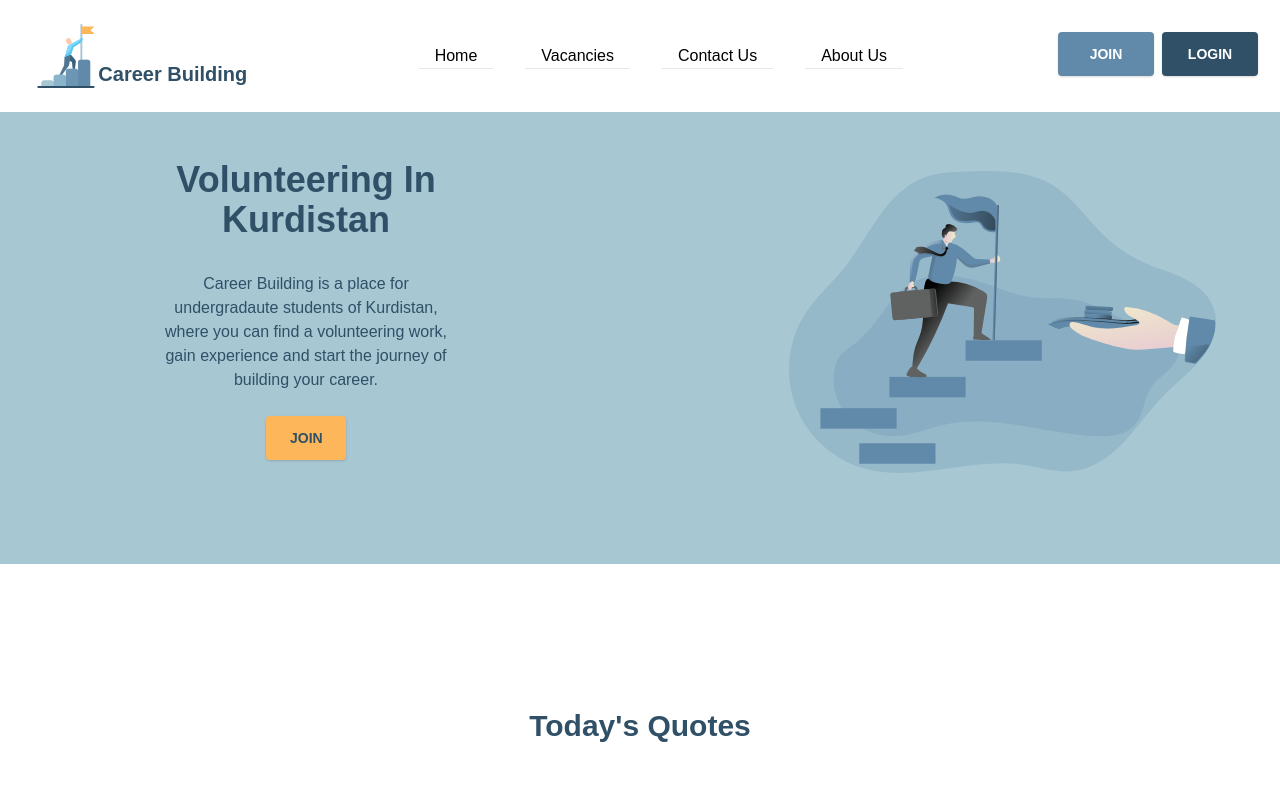
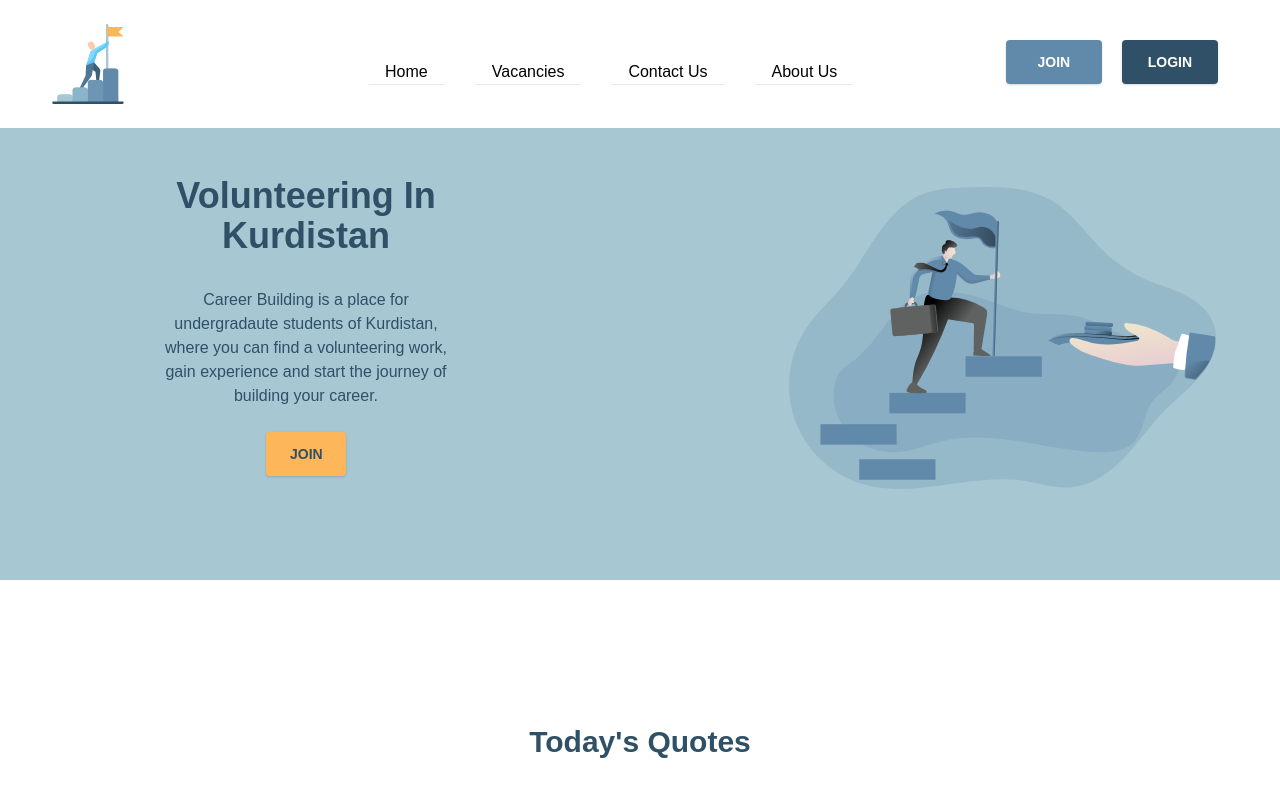
Before and after one commit to yaraalkassar/CareerBuilding, a React (Create React App) app in the folder careerbuilding/: page / in a window 1280 px wide. Shown: the top 800 px of the page. Built offline with nearby package versions, Linux system fonts and the light colour scheme; no server answers.

Commit message:
navbar updated

```diff
--- a/careerbuilding/src/Components/Navbar/Navbar.js
+++ b/careerbuilding/src/Components/Navbar/Navbar.js
@@ -1,43 +1,66 @@
 import logo from "../images/goal.svg";
-
 import React, { useState } from "react";
-import { Link } from "react-router-dom";
+import { FiMenu } from "react-icons/fi";
+import { Link, useHistory } from "react-router-dom";
 export default function Navbar() {
-  //   const [navbarOpen, setNavbarOpen] = useState(false);
+  const [navbarOpen, setNavbarOpen] = useState(false);
+  // let history = useHistory();
 
   return (
     <>
-      <nav className="relative flex flex-wrap items-center justify-between px-4 lg:py-6 py-4 navbar-expand-lg  overflow-hidden">
-        <div className="w-1/5 flex justify-center items-end font-bold text-darkerBlue xl:text-xl">
-          <Link to="./">
-            <img src={logo} className="w-16 h-16" alt="logo" />
+      <nav className="relative flex flex-wrap items-center justify-between lg:px-12 lg:py-6 py-4 navbar-expand-lg overflow-hidden">
+        <div className="w-full relative flex items-center justify-between lg:w-1/5 lg:static lg:block lg:justify-start">
+          <Link to="/">
+            <img
+              src={logo}
+              className="w-16 md:w-20 lg:ml-0 md:ml-12 ml-8
+                 cursor-pointer"
+              alt="logo"
+            />
           </Link>
-          <h3> Career Building</h3>
+          <button
+            className={
+              "text-darkerBlue cursor-pointer text-xl leading-none mr-4 py-1 border border-solid border-transparent rounded bg-transparent block lg:hidden outline-none focus:outline-none"
+            }
+            type="button"
+            onClick={() => setNavbarOpen(!navbarOpen)}
+          >
+            <FiMenu className="text-2xl" />
+          </button>
         </div>
-        <div className="flex justify-around ">
-          <Link to="./" className="px-4">
-            <p className="lg:px-4 border-b hover:border-paleYellow">{"Home"}</p>
+        <div
+          className={
+            " lg:flex flex-grow items-center justify-around pt-4" +
+            (navbarOpen ? " flex flex-col" : " hidden")
+          }
+          id="example-navbar-danger"
+        >
+          <div className="flex flex-col lg:flex-row">
+            <Link to="./" className="px-4 py-4 lg:py-0">
+              <p className="lg:px-4 border-b hover:border-paleYellow">
+                {"Home"}
+              </p>
             </Link>
-          <Link to="./Vacancy" className="px-4">
+            <Link to="./Vacancy" className="px-4 py-4 lg:py-0">
               <p className="lg:px-4 border-b hover:border-paleYellow">
                 {"Vacancies"}
               </p>
             </Link>
-          <Link to="./Contact" className="px-4">
+            <Link to="./Contact" className="px-4 py-4 lg:py-0">
               <p className="lg:px-4 border-b hover:border-paleYellow">
                 {"Contact Us"}
               </p>
             </Link>
-          <Link to="./About" className="px-4">
+            <Link to="./About" className="px-4 py-4 lg:py-0">
               <p className="lg:px-4 border-b hover:border-paleYellow">
                 {"About Us"}
               </p>
             </Link>
           </div>
-        <div className="flex justify-around w-1/6">
+          <div className="flex justify-around w-1/6 py-4 md:pt-0 space-x-4">
             <Link to="./Join">
               <button
-              className=" bg-darkBlue text-white w-24 font-bold uppercase text-sm px-6 py-3 rounded shadow hover:shadow-lg outline-none focus:outline-none mr-1 mb-1"
+                className=" bg-darkBlue text-white lg:w-24 font-bold uppercase text-sm px-6 py-3 rounded shadow hover:shadow-lg outline-none focus:outline-none mr-1 mb-1"
                 type="button"
                 style={{ transition: "all .15s ease" }}
               >
@@ -46,7 +69,7 @@ export default function Navbar() {
             </Link>
             <Link to="./Login">
               <button
-              className=" bg-darkerBlue text-white w-24 font-bold uppercase text-sm px-6 py-3 rounded shadow hover:shadow-lg outline-none focus:outline-none mr-1 mb-1"
+                className=" bg-darkerBlue text-white lg:w-24 font-bold uppercase text-sm px-6 py-3 rounded shadow hover:shadow-lg outline-none focus:outline-none mr-1 mb-1"
                 type="button"
                 style={{ transition: "all .15s ease" }}
               >
@@ -54,6 +77,7 @@ export default function Navbar() {
               </button>
             </Link>
           </div>
+        </div>
       </nav>
     </>
   );
```
Lines whose indentation alone changed are shown as unchanged.
